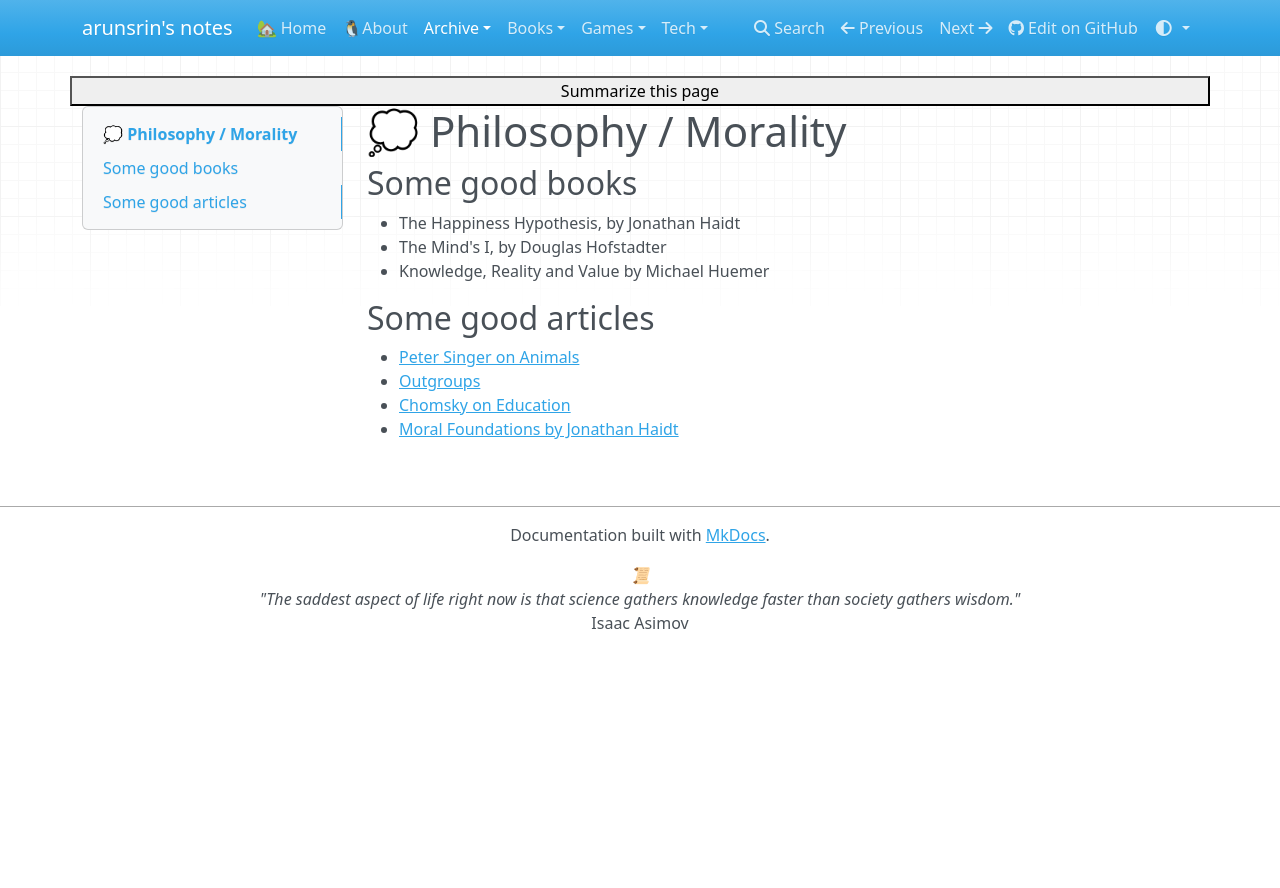
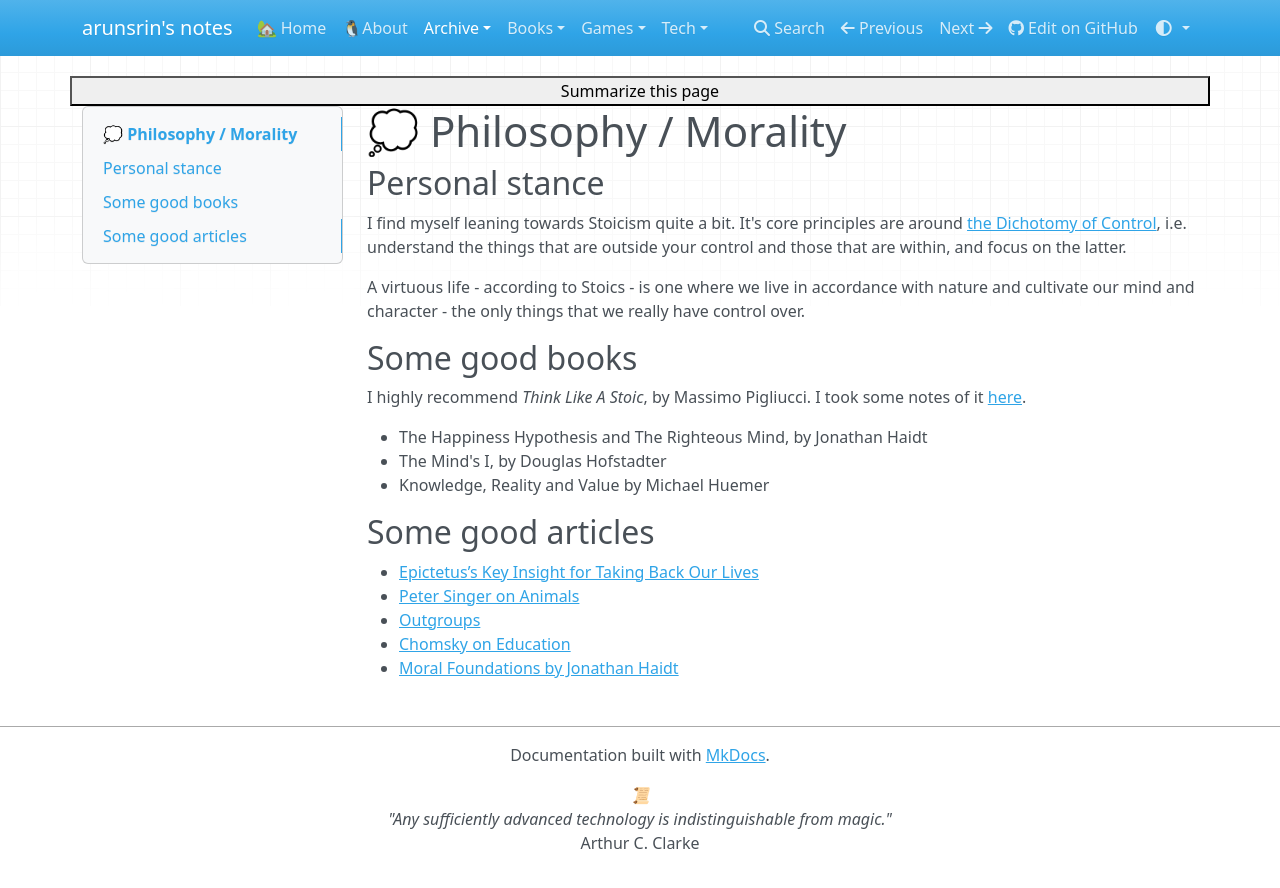
Before and after one commit to arunsrin/arunsrin.mkdocs, an MkDocs documentation site: the page built from home/archive/research/philosophy.md, in a window 1280 px wide. Shown: the top 888 px of the page. Built offline with MkDocs 1.6.1, drawn with Linux system fonts in a browser that asks for light colours; nearby versions of some CDN libraries.

Commit message:
some notes on stoicism

```diff
--- a/home/archive/research/philosophy.md
+++ b/home/archive/research/philosophy.md
@@ -1,13 +1,30 @@
 # 💭 Philosophy / Morality
+
+## Personal stance
+
+I find myself leaning towards Stoicism quite a bit. It's core principles are
+around [the Dichotomy of
+Control](https://thestoicsage.com/dichotomy-of-control/), i.e. understand the
+things that are outside your control and those that are within, and focus on
+the latter.
+
+A virtuous life - according to Stoics - is one where we live in accordance with
+nature and cultivate our mind and character - the only things that we really
+have control over.
+
 
 ## Some good books
 
-- The Happiness Hypothesis, by Jonathan Haidt
+I highly recommend *Think Like A Stoic*, by Massimo Pigliucci. I took some
+notes of it [here](../../books/reviews/think-like-a-stoic.md).
+
+- The Happiness Hypothesis and The Righteous Mind, by Jonathan Haidt
 - The Mind's I, by Douglas Hofstadter
 - Knowledge, Reality and Value by Michael Huemer
 
 ## Some good articles
 
+- [Epictetus’s Key Insight for Taking Back Our Lives](https://andrewperlot.substack.com/p/epictetuss-key-insight-for-taking)
 - [Peter Singer on Animals](http://faculty.webster.edu/corbetre/philosophy/animals/singer-text.html)
 - [Outgroups](https://slatestarcodex.com/2014/09/30/i-can-tolerate-anything-except-the-outgroup)
 - [Chomsky on Education](https://chomsky.info/warfare02)
--- a/home/static/quotes.json
+++ b/home/static/quotes.json
@@ -243,6 +243,14 @@
   {
     "text":  "We live in capitalism. Its power seems inescapable. So did the divine right of kings. Any human power can be resisted and changed by human beings.",
     "author": "Ursula K. Le Guin"
+  },
+  {
+    "text":  "And who is your master? Whoever has authority over anything that you’re anxious to gain or avoid",
+    "author": "Epictetus"
+  },
+  {
+    "text":  "Would you have a great empire? Rule over yourself.",
+    "author": "Publius Syrus"
   }
   ]
 }
```
